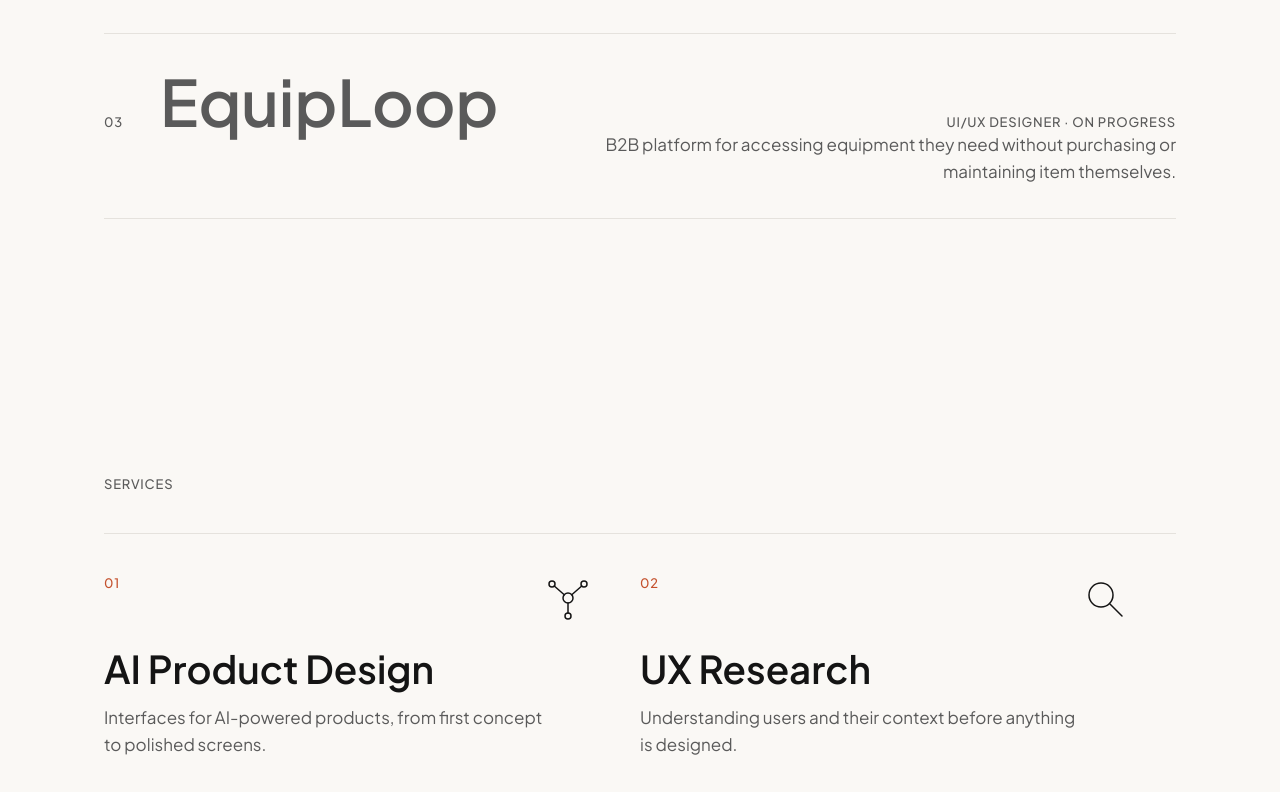
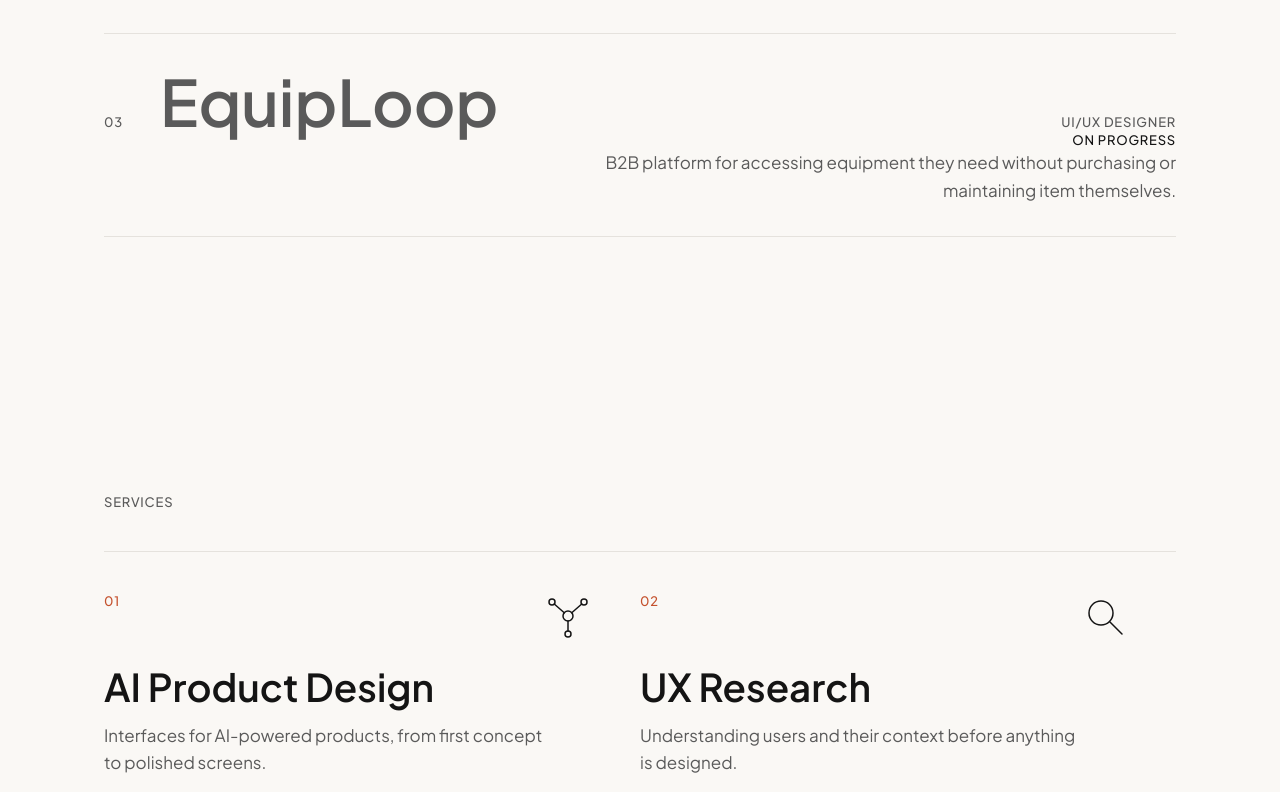
Before and after one commit to brandonsontheo7/portfolio, a Next.js app: page / in a window 1280 px wide. Shown: the part 1268-2060 px from the top of the page. Built offline with nearby package versions, Linux system fonts and the light colour scheme.

Commit message:
Repositioning text hierarchy of WorkList.tsx (item.detail)

```diff
--- a/src/components/WorkList.tsx
+++ b/src/components/WorkList.tsx
@@ -137,10 +137,10 @@ export default function WorkList() {
                   </span>
                 </span>
                 <span className="hidden text-right md:block">
-                  <span className="label block text-ink-muted">
-                    {item.role}
-                    {item.detail && <span> · {item.detail}</span>}
-                  </span>
+                  <span className="label block text-ink-muted">{item.role}</span>
+                  {item.detail && (
+                    <span className="label block text-ink">{item.detail}</span>
+                  )}
                   <span className="block text-body text-ink-muted">{item.summary}</span>
                 </span>
               </>
```
